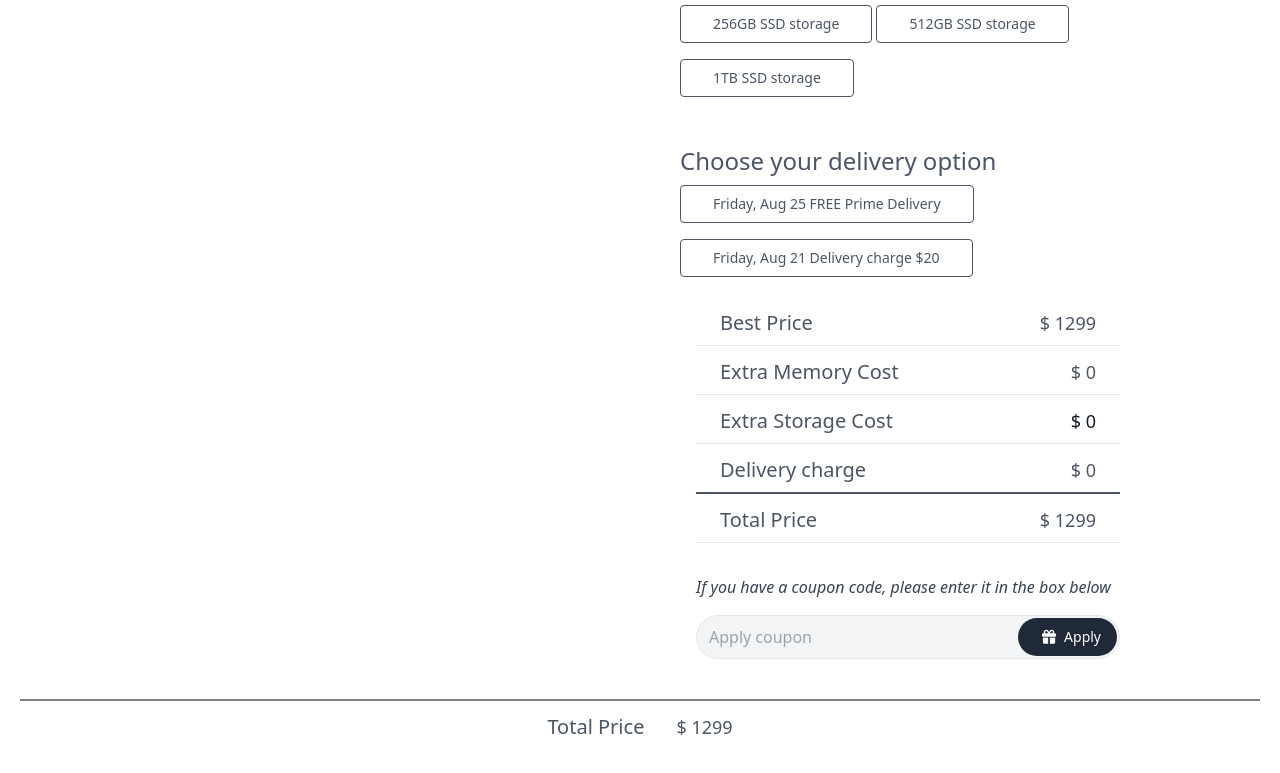
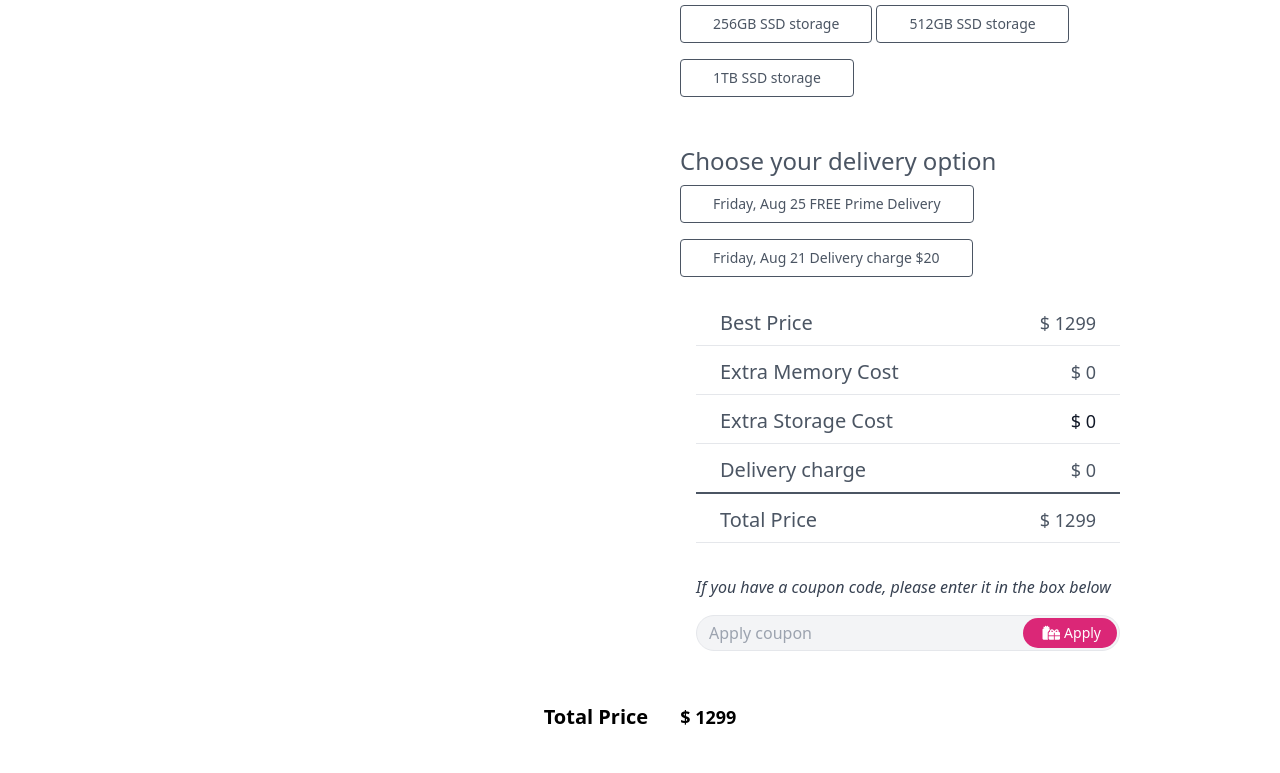
Before and after one commit to tonmoyasiquetamal/macbook-js-calculation, a plain HTML site: page index.html in a window 1280 px wide. Shown: the part 517-1290 px from the top of the page. Drawn offline with nearby package versions, Linux system fonts and the light colour scheme.

Commit message:
thinkable final submit

```diff
--- a/index.html
+++ b/index.html
@@ -1,3 +1,4 @@
+<!DOCTYPE html>
 <html lang="en">
 
 <head>
@@ -7,12 +8,13 @@
     <title>MacBook-Purchase</title>
     <!-- Tailwind Min-CSS Style Sheet File here -->
     <link href="https://unpkg.com/tailwindcss@^2/dist/tailwind.min.css" rel="stylesheet">
-<!-- Font Awsome CDN File Here -->
-<script src="https://kit.fontawesome.com/94a81e8d53.js" crossorigin="anonymous"></script>
-<!-- Mac-Book Images Here  -->
-    <link rel="shortcut icon" href="images/mac.png" type="image/x-icon">
+    <!-- Font Awsome CDN File Here -->
+    <script src="https://kit.fontawesome.com/94a81e8d53.js" crossorigin="anonymous"></script>
+    <!-- Fav-Icon Images Here  -->
+    <link rel="shortcut icon" href="images/fav-icon.jpg" type="image/x-icon">
 </head>
 <!-- The Body Start -->
+
 <body>
     <!-- Section are starting here -->
     <section class="text-gray-700 body-font overflow-hidden bg-white">
@@ -116,9 +118,11 @@
                             <div class="flex items-center w-full h-13 pl-3 bg-white bg-gray-100 border rounded-full">
                                 <input type="coupon" name="code" id="promo-code-input" placeholder="Apply coupon"
                                     class="w-full bg-gray-100 outline-none appearance-none focus:outline-none active:outline-none">
+
+                                <!-- Promo-Code Button with Applicable -->
                                 <button id="promo-code-btn" type="submit"
-                                    class="text-sm flex items-center px-3 py-1 my-0.5 mx-0.5 text-white bg-gray-800 rounded-full outline-none md:px-4 hover:bg-gray-700 focus:outline-none active:outline-none"><i
-                                        class="fas fa-gift m-2"></i>
+                                    class="text-sm flex items-center px-3 py-1 my-0.5 mx-0.5 text-white bg-pink-600 rounded-full outline-none md:px-4  focus:outline-none active:outline-none"><i
+                                        class="fas fa-gifts m-1"></i>
                                     <span class="font-medium">Apply</span>
                                 </button>
                             </div>
@@ -128,12 +132,11 @@
             </div>
             <div>
                 <!-- Annual Price Area -->
-                <hr style="height:2px;border-width:0;color:gray;background-color:gray">
                 <div class="flex justify-center pt-1">
-                    <div class="lg:px-4 mt-2 text-lg lg:text-xl font-medium text-center text-gray-600">
+                    <div class="lg:px-4 mt-2 text-lg lg:text-xl text-center text-black font-bold">
                         Total Price
                     </div>
-                    <div class="lg:px-4 mt-2 lg:text-lg font-medium text-center text-gray-600">
+                    <div class="lg:px-4 mt-2 lg:text-lg text-center text-black font-bold">
                         $ <span id="discount-price">1299</span>
                     </div>
                 </div>
@@ -147,4 +150,5 @@
 
 </body>
 <!-- The Body End -->
+
 </html>
```
Also changed, not shown: images/fav-icon.jpg (added).
